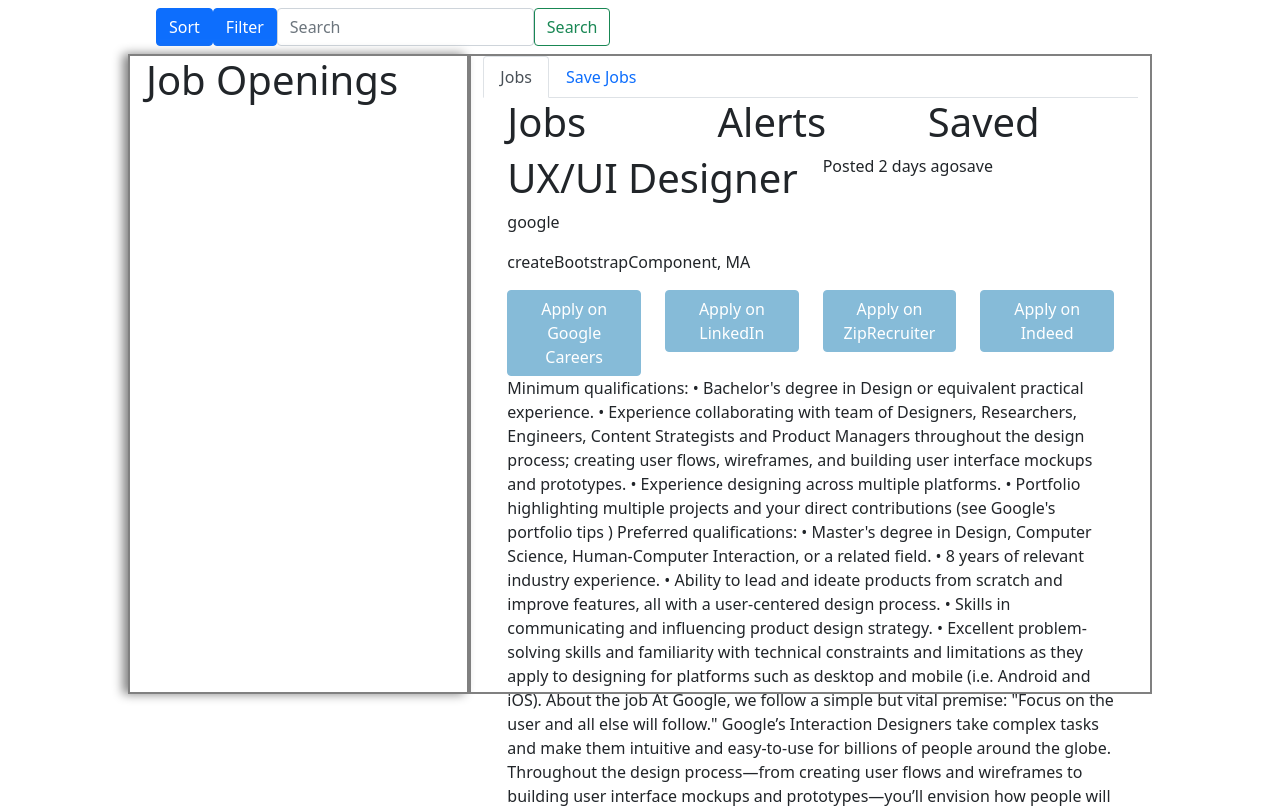
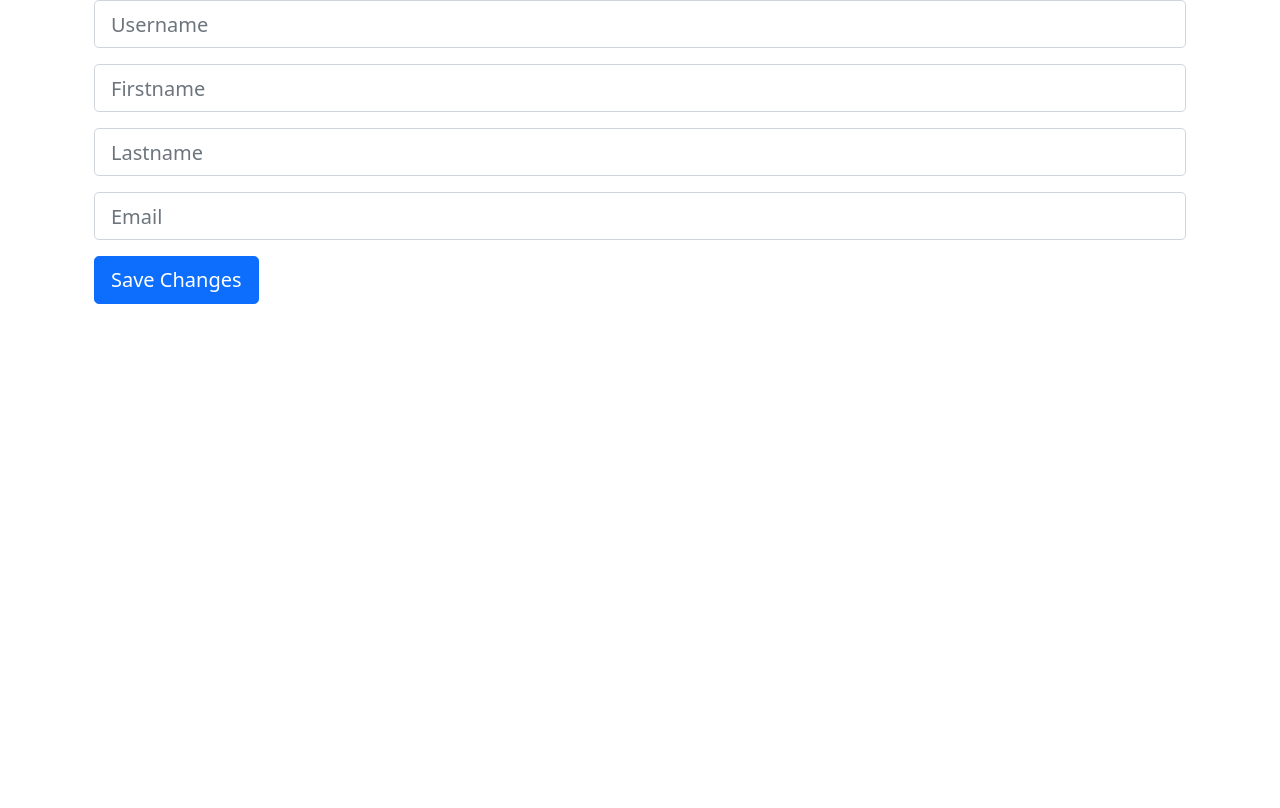
Before and after one commit to sameghosts/redjag-frontend-client, a React (Create React App) app: page / in a window 1280 px wide. Shown: the top 808 px of the page. Built offline with nearby package versions, Linux system fonts and the light colour scheme; no server answers.

Commit message:
edit profile form

```diff
--- a/src/App.js
+++ b/src/App.js
@@ -1,5 +1,4 @@
 import './App.css';
-import 'bootstrap/dist/css/bootstrap.min.css';
 
 import Test from './Components/Test/Test';
 
--- a/src/Components/Profile/EditProfileForm.js
+++ b/src/Components/Profile/EditProfileForm.js
@@ -26,7 +26,7 @@ export default function EditProfileForm({ editUsername, editFirstname, editLastn
                         </Form.Group>
 
                         <Form.Group controlId="" className="editEmailGroup" >
-                            <Form.Control size="lg" type="email" placeholder="" className="" />
+                            <Form.Control size="lg" type="email" placeholder="Email" className="" />
                         </Form.Group>
 
                         <Button className="" size="lg" variant="primary" type="submit">Save Changes</Button>
--- a/src/Components/Profile/UserPortal.js
+++ b/src/Components/Profile/UserPortal.js
@@ -2,7 +2,6 @@ import React from 'react'
 import EditProfileForm from './EditProfileForm'
 import DefaultHeader from '../Header/DefaultHeader'
 import DefaultFooter from '../Footer/DefaultFooter'
-
 //import bootstrap components
 import Container from 'react-bootstrap/Container';
 import Button from 'react-bootstrap/Button';
@@ -12,7 +11,7 @@ export default function UserPortal() {
     return (
         <div>
             <Container>
-
+                <EditProfileForm />
             </Container>
         </div>
     )
--- a/src/Components/Test/Test.js
+++ b/src/Components/Test/Test.js
@@ -2,11 +2,12 @@ import React from 'react'
 
 import AuthPortal from '../Auth/AuthPortal';
 import NavbarPortal from '../Navbar/NavbarPortal'
+import UserPortal from '../Profile/UserPortal';
 
 function Test() {
     return (
         <div>
-            <NavbarPortal />
+            <UserPortal />
         </div>
     )
 }
```
Also changed, not shown: 1 other file (tests, documents, lock files or other folders).
